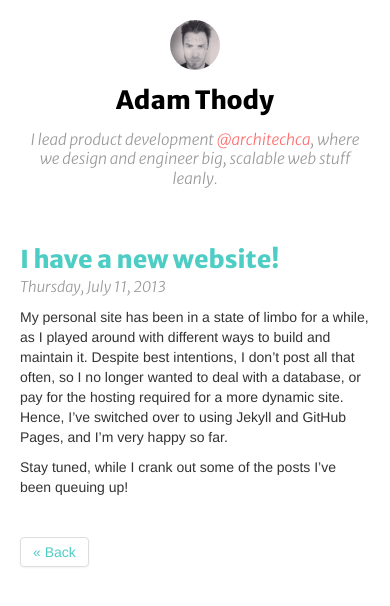
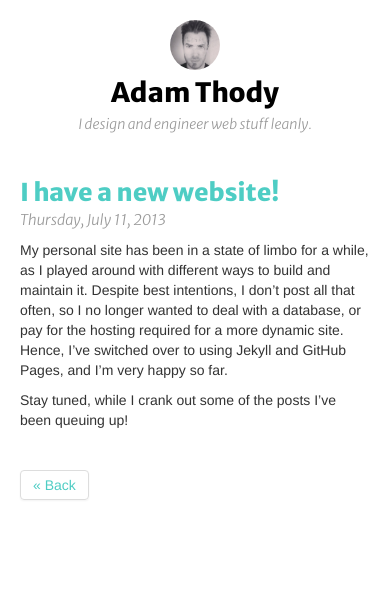
Before and after one commit to thody/thody.github.io, a Jekyll site: the page built from _posts/2013-07-11-I-have-a-new-website.markdown, in a window 390 px wide. Shown: the top 606 px of the page. Built offline with Jekyll 4.4.1, drawn with Linux system fonts in a browser that asks for light colours.

Commit message:
Tweak header sizes and content responsively.

```diff
--- a/_includes/post-header.html
+++ b/_includes/post-header.html
@@ -5,7 +5,7 @@
 		</div>
 		<div class="span6">
 			<h1><a href="/">Adam Thody</a></h1>
-			<h2 class="muted">I lead product development <a href="http://www.twitter.com/architechca">@architechca</a>, where we design and engineer big, scalable web stuff leanly.</h2>
+			<h2 class="muted">I <span class="hidden-phone">lead product development <a href="http://www.twitter.com/architechca">@architechca</a>, where we</span> design and engineer <span class="hidden-phone">big, scalable</span> web stuff leanly.</h2>
 			<!-- <div class="well well-small muted">You should follow me: <a href="http://www.twitter.com/thody">Twitter</a> / <a href="http://ca.linkedin.com/in/thody">Linkedin</a></div> -->
 		</div>
 	</div>
--- a/css/main.css
+++ b/css/main.css
@@ -77,8 +77,17 @@ h3.visible-phone {
 }
 
 @media (max-width: 480px) {
-	h1 {
-		font-size: 25px!important;
+	h1, h2 {
+		margin-bottom: 0;
+		line-height: 100%;
+	}
+
+	.post h1 {
+		font-size: 1.9em;
+	}
+
+	.post h2 {
+		font-size: 1em;
 	}
 }
 
```
